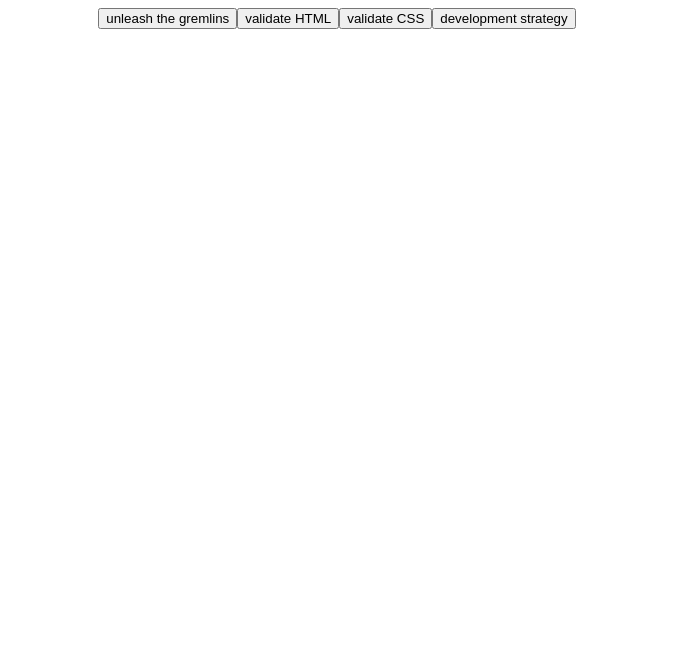
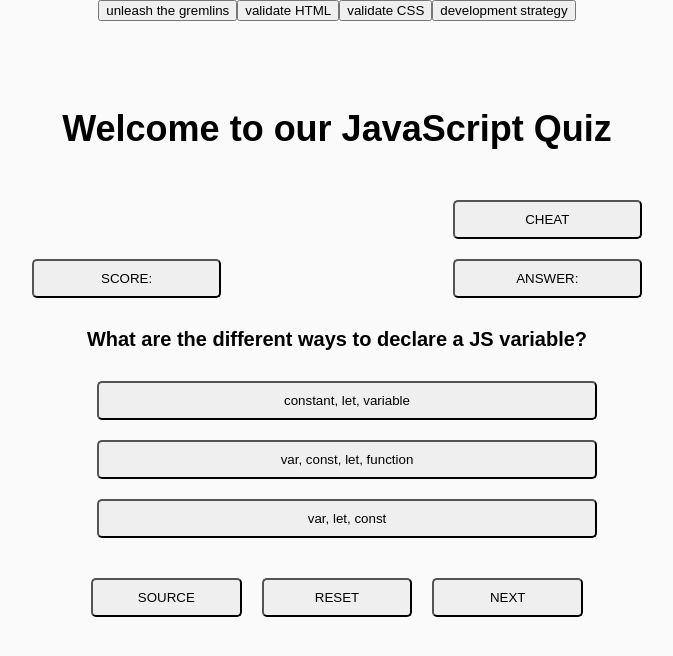
Before and after one commit to miroslavveljanoski/js-quiz, a plain HTML site: page index.html in a window 1280 px wide. Shown: the whole page, without its empty margins (303-976 px from the left). Drawn offline with Linux system fonts and the light colour scheme.

Commit message:
Add content and basic style to the page

```diff
--- a/index.html
+++ b/index.html
@@ -1,40 +1,65 @@
 <!DOCTYPE html>
-<html lang='en'>
-
+<html lang="en">
   <head>
-  <meta charset='utf8'>
-  <title>your project name</title>
+    <meta charset="utf8" />
+    <meta name="viewport" content="width=device-width, initial-scale=1.0" />
+    <title>JS Quiz</title>
 
     <link href="./style.css" rel="stylesheet" />
 
     <!-- load the testing dependencies -->
-  <script src='./lib/chai.js'></script>
-  <script src='./lib/describe-it.js'></script>
-  <script src='./lib/gremlins.js'></script>
+    <script src="./lib/chai.js"></script>
+    <script src="./lib/describe-it.js"></script>
+    <script src="./lib/gremlins.js"></script>
 
     <!-- load the logging dependency -->
-  <script src='./lib/deep-clone.js'></script>
+    <script src="./lib/deep-clone.js"></script>
 
     <!-- load src files -->
-  <script src='./src/data.js'></script>
-  <script src='./src/log.js'></script>
-  <script src='./src/init.js'></script>
-
-
-
+    <script src="./src/data.js"></script>
+    <script src="./src/log.js"></script>
+    <script src="./src/init.js"></script>
   </head>
 
   <body>
+    <!-- HEADER -->
+    <div class="container">
+      <header id="container-header">
+        <div id="welcome-title">
+          <h2>Welcome to our JavaScript Quiz</h2>
+        </div>
+        <div id="btn-one">
+          <button class="btn" id="btn-cheat">CHEAT</button>
+        </div>
+        <div id="btn-two">
+          <button class="btn" id="btn-score">SCORE:</button>
+          <button class="btn" id="btn-answer">ANSWER:</button>
+        </div>
+      </header>
+      <!-- MAIN -->
+      <main id="container-main">
+        <div id="question">
+          <p>What are the different ways to declare a JS variable?</p>
+        </div>
+        <div id="answer">
+          <button class="choices" id="first-answer">constant, let, variable</button>
+          <button class="choices" id="second-answer">var, const, let, function</button>
+          <button class="choices" id="third-answer">var, let, const</button>
+        </div>
+      </main>
 
-
+      <!-- FOOTER -->
+      <div id="container-footer">
+        <button class="btn" id="btn-source">SOURCE</button>
+        <button class="btn" id="btn-reset">RESET</button>
+        <button class="btn" id="btn-next">NEXT</button>
+      </div>
+    </div>
 
     <!-- load listeners -->
 
-
     <!-- Leave this here, it renders the review buttons
       write your code above this script tag  -->
-  <script src='./lib/review-buttons.js'></script>
-
+    <script src="./lib/review-buttons.js"></script>
   </body>
-
 </html>
--- a/src/data.js
+++ b/src/data.js
@@ -19,29 +19,21 @@ const state = {
     correct: 0,
     // how do you want to measure score?
     //  that's up to you!
-    score: 0
+    score: 0,
   },
   // the questions in the quiz
   questions: [
     {
       text: 'What are the different ways to declare a JS variable?',
-      answers: [
-        'constant, let, variable',
-        'var, const, let, function',
-        'var, let, const'
-      ],
+      answers: ['constant, let, variable', 'var, const, let, function', 'var, let, const'],
       correct: 2,
       selected: -1,
       links: [
         {
           text: 'javascript.info',
-          href: 'https://javascript.info/variables'
+          href: 'https://javascript.info/variables',
         },
-        {
-          text: 'Tyler McGinnis',
-          href: 'https://ui.dev/var-let-const/'
-        },
-      ]
+      ],
     },
     {
       text: 'What does `typeof` do?',
@@ -49,20 +41,51 @@ const state = {
         'changes the type of a primitive value',
         'returns a string describing the type of a value',
         'determines if a value is primitive',
-        'can tell the difference between arrays and objects',
       ],
       correct: 1,
       selected: -1,
       links: [
         {
           text: 'javascript.info',
-          href: 'https://javascript.info/types#type-typeof'
+          href: 'https://javascript.info/types#type-typeof',
         },
+      ],
+    },
+    {
+      text: 'How can you create an object in JavaScript?',
+      answers: ['Using curly brackets{}', 'Using square brackets[]', 'Using the magic word Object'],
+      correct: 0,
+      selected: -1,
+      links: [
         {
-          text: 'MDN',
-          href: 'https://developer.mozilla.org/en-US/docs/Web/JavaScript/Reference/Operators/typeof'
+          text: 'javascript.info',
+          href: 'https://javascript.info/object',
         },
-      ]
+      ],
     },
-  ]
+    {
+      text: 'Who is the best teacher for web development?',
+      answers: ['Evan Cole', 'Mosh Hamedani', 'Wes Bos', 'Brad - Traversy Media'],
+      correct: 0,
+      selected: -1,
+      links: [
+        {
+          text: 'github.com/colevandersWands',
+          href: 'https://github.com/colevandersWands',
+        },
+      ],
+    },
+    {
+      text: 'Which is the best coding school for web development in Europa?',
+      answers: ['HackYourFuture Amsterdam', 'HackYourFuture Belgium', 'HackYourFuture Copenhagen'],
+      correct: 1,
+      selected: -1,
+      links: [
+        {
+          text: 'github.com/colevandersWands',
+          href: 'https://github.com/colevandersWands',
+        },
+      ],
+    },
+  ],
 };
--- a/style.css
+++ b/style.css
@@ -0,0 +1,65 @@
+body {
+  padding: 0;
+  margin: 0;
+  background-color: #fafafa;
+}
+
+.container {
+  font-family: Arial, Helvetica, sans-serif;
+  height: 100vh;
+  width: 100vw;
+  display: flex;
+  flex-direction: column;
+  justify-content: center;
+  align-items: center;
+  margin-top: -5%;
+}
+
+#welcome-title h2 {
+  margin: 40px;
+  font-size: 36px;
+}
+
+.btn {
+  width: 30%;
+  padding: 10px;
+  margin: 10px;
+  border-radius: 5px;
+}
+
+#btn-one {
+  display: flex;
+  flex-direction: row;
+  justify-content: flex-end;
+}
+
+#btn-two {
+  display: flex;
+  flex-direction: row;
+  justify-content: space-between;
+}
+
+#question p {
+  font-size: 20px;
+  font-weight: bold;
+}
+
+#answer {
+  display: flex;
+  flex-direction: column;
+  justify-content: center;
+}
+
+.choices {
+  width: 100%;
+  margin: 10px;
+  padding: 10px;
+  border-radius: 5px;
+}
+
+#container-footer {
+  display: flex;
+  width: 40%;
+  justify-content: space-around;
+  margin: 20px;
+}
```
Also changed, not shown: 1 other file. Lines whose indentation alone changed are shown as unchanged.
